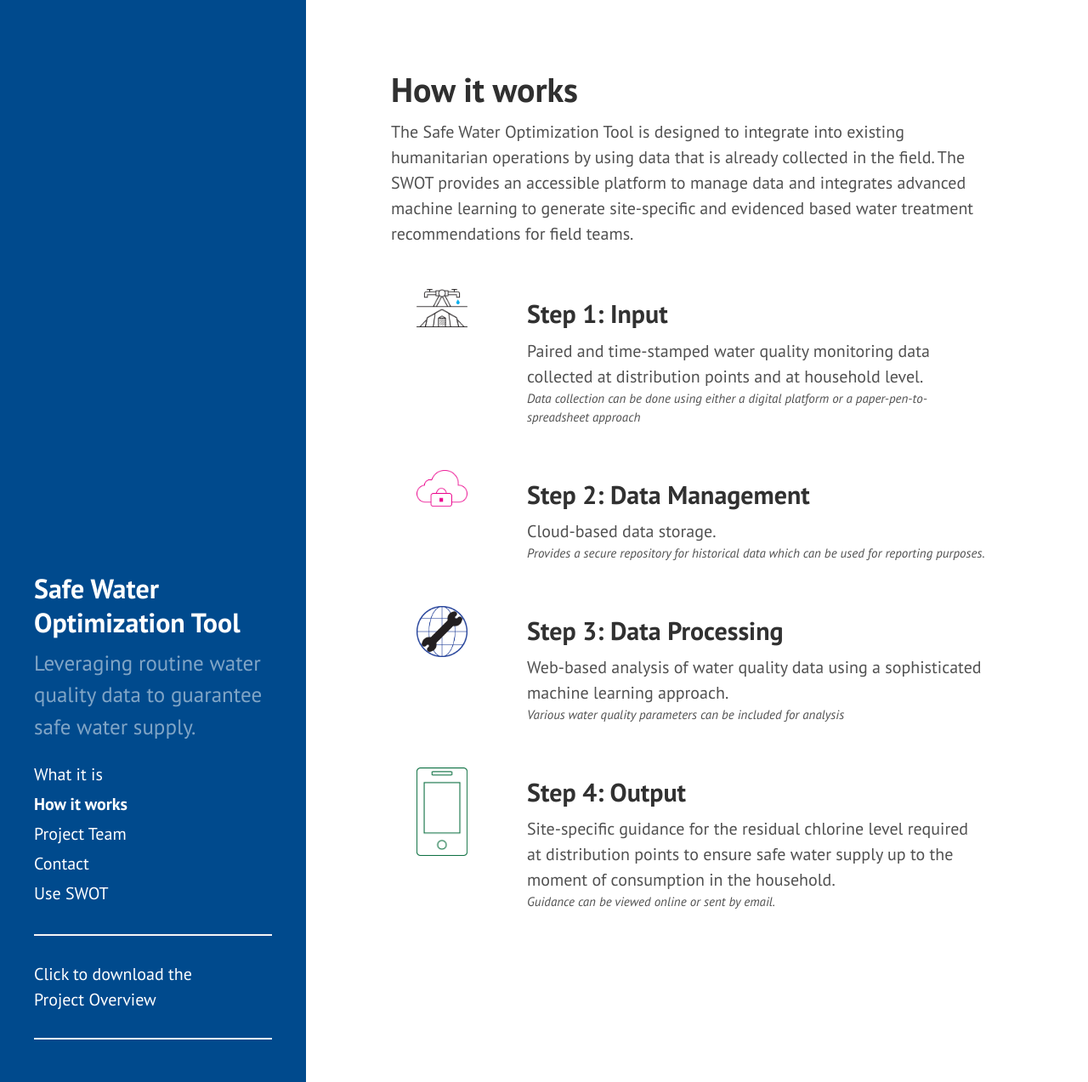
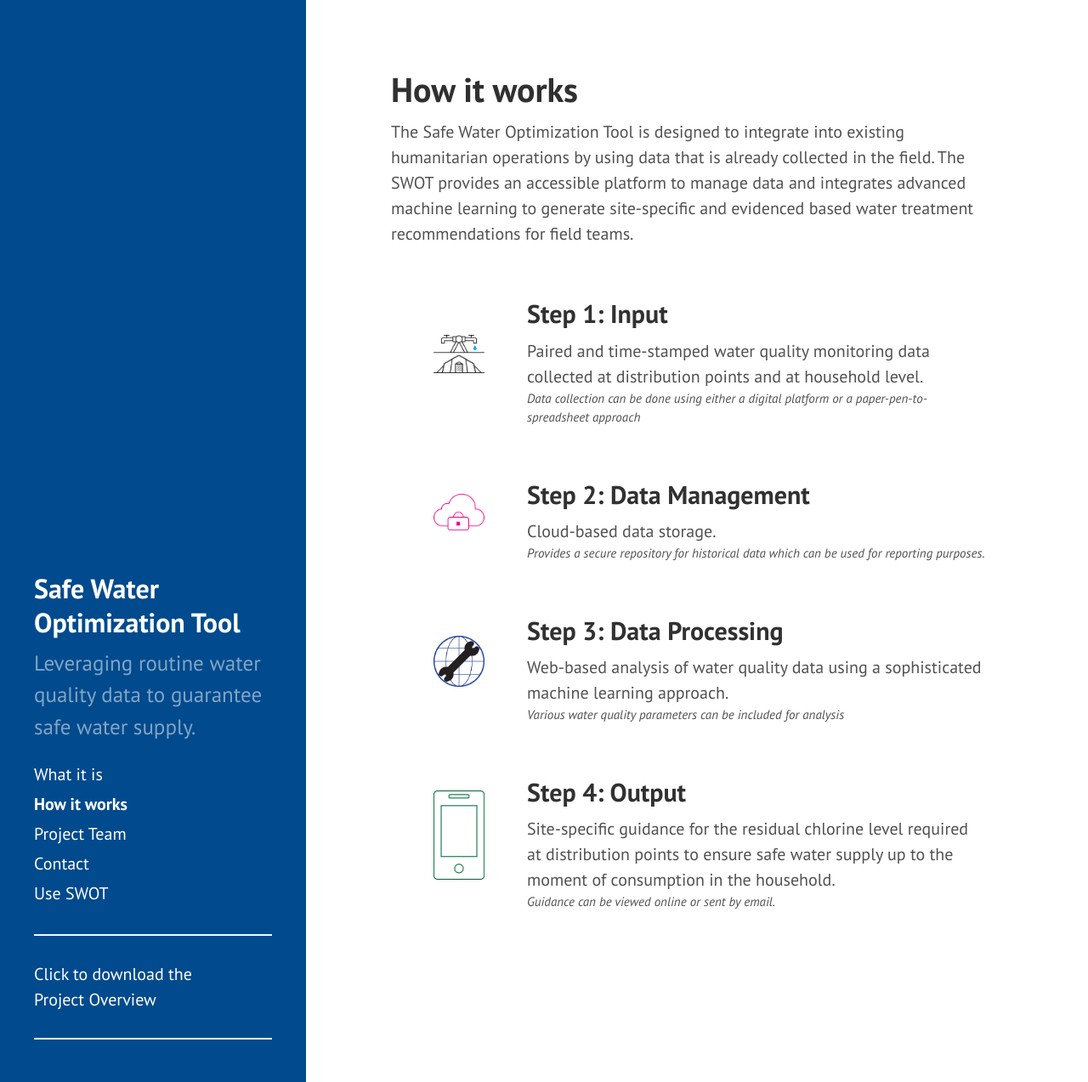
Before and after one commit to safeh2o/swot-infopage, a Jekyll site: the page built from how-it-works.md, in a window 1280 px wide and 1273 px high. Shown: the whole window at 85% size. Built offline with Jekyll 4.4.1, drawn with Linux system fonts in a browser that asks for light colours; Markdown is read by kramdown in place of the engine named in the settings.

Commit message:
Update how-it-works.md

```diff
--- a/how-it-works.md
+++ b/how-it-works.md
@@ -6,7 +6,7 @@ title: How it works
 The Safe Water Optimization Tool is designed to integrate into existing humanitarian operations by using data that is already collected in the field. The SWOT provides an accessible platform to manage data and integrates advanced machine learning to generate site-specific and evidenced based water treatment recommendations for field teams.
 
 <div class="workflow-container">
-      <div class="workflow-item">
+      <div class="workflow-item icon">
 <img class="workflow-icon" src="{{ site.baseurl }}/public/images/Input_tent_and_tapstand_SWOT.png" alt="icon of a tapstand and a tent">
      </div>
     <div class="workflow-item">
@@ -14,7 +14,7 @@ The Safe Water Optimization Tool is designed to integrate into existing humanita
 Paired and time-stamped water quality monitoring data collected at distribution points and at household level.<br>
 <p style="font-size:75%"><i>Data collection can be done using either a digital platform or a paper-pen-to-spreadsheet approach</i></p>
       </div>
-<div class="workflow-item">
+<div class="workflow-item icon">
 <img class="workflow-icon" src="{{ site.baseurl }}/public/images/DataManagement_SWOT.png" alt="icon of a cloud with a lock">
 </div>
     <div class="workflow-item">
@@ -22,13 +22,13 @@ Paired and time-stamped water quality monitoring data collected at distribution
 Cloud-based data storage.<br>
       <p style="font-size:75%"><i>Provides a secure repository for historical data which can be used for reporting purposes.</i></p>
       </div>
-<div class="workflow-item"><img class="workflow-icon" src="{{ site.baseurl }}/public/images/Data_Processing_SWOT_80x80.png" alt="icon of a wrench in front of a globe"></div>
+<div class="workflow-item icon"><img class="workflow-icon" src="{{ site.baseurl }}/public/images/Data_Processing_SWOT_80x80.png" alt="icon of a wrench in front of a globe"></div>
 <div class="workflow-item">
 <h2>Step 3: Data Processing</h2>
 Web-based analysis of water quality data using a sophisticated machine learning approach.<br>
       <p style="font-size:75%"><i>Various water quality parameters can be included for analysis</i></p>
 </div>
-   <div class="workflow-item"><img class="workflow-icon" src="{{ site.baseurl }}/public/images/Output_SWOT_NoFill.png" alt="icon of a smartphone"></div>
+   <div class="workflow-item icon"><img class="workflow-icon" src="{{ site.baseurl }}/public/images/Output_SWOT_NoFill.png" alt="icon of a smartphone"></div>
     <div class="workflow-item">
 <h2>Step 4: Output</h2>
 Site-specific guidance for the residual chlorine level required at distribution points to ensure safe water supply up to the moment of consumption in the household.<br>
```
